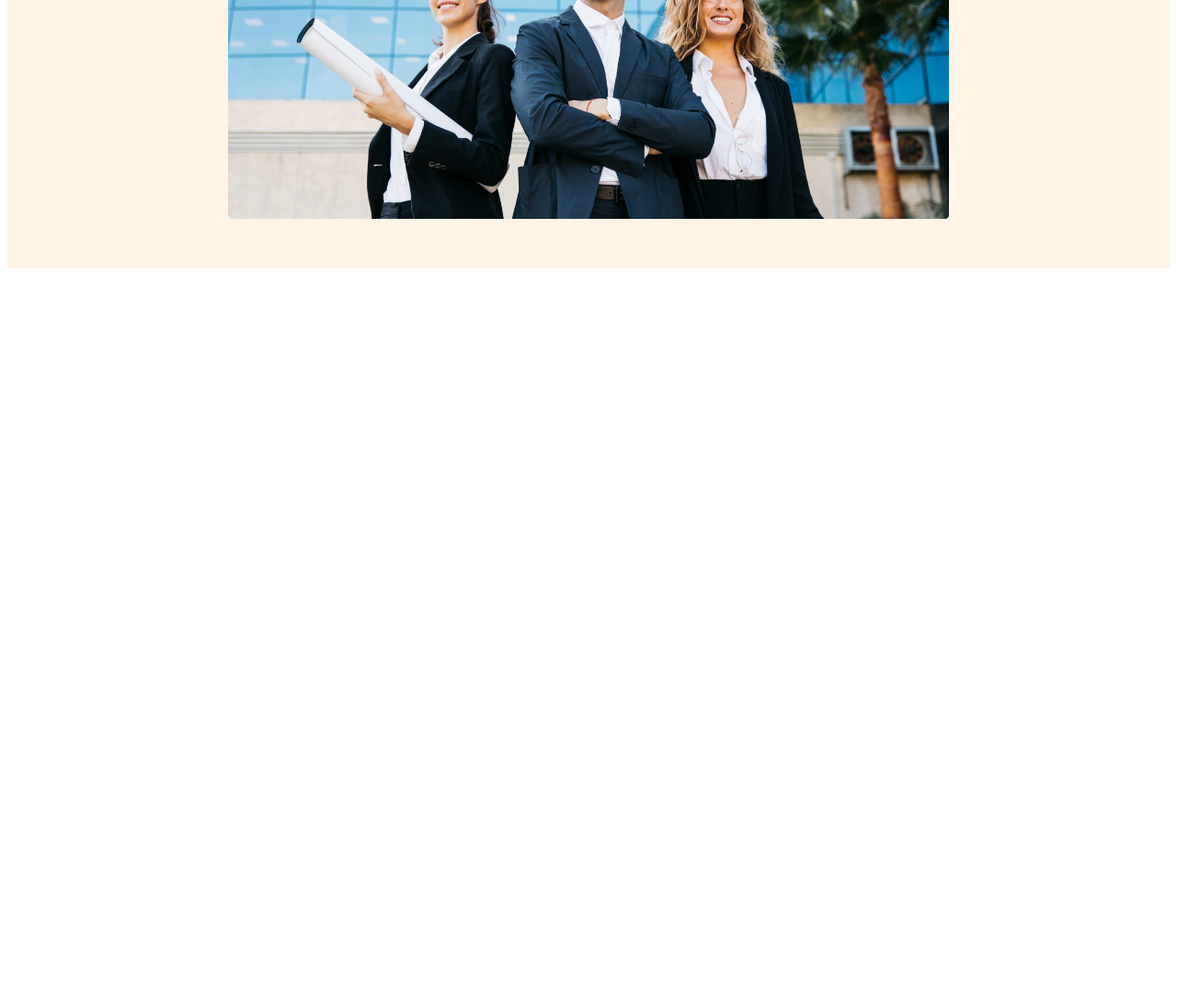
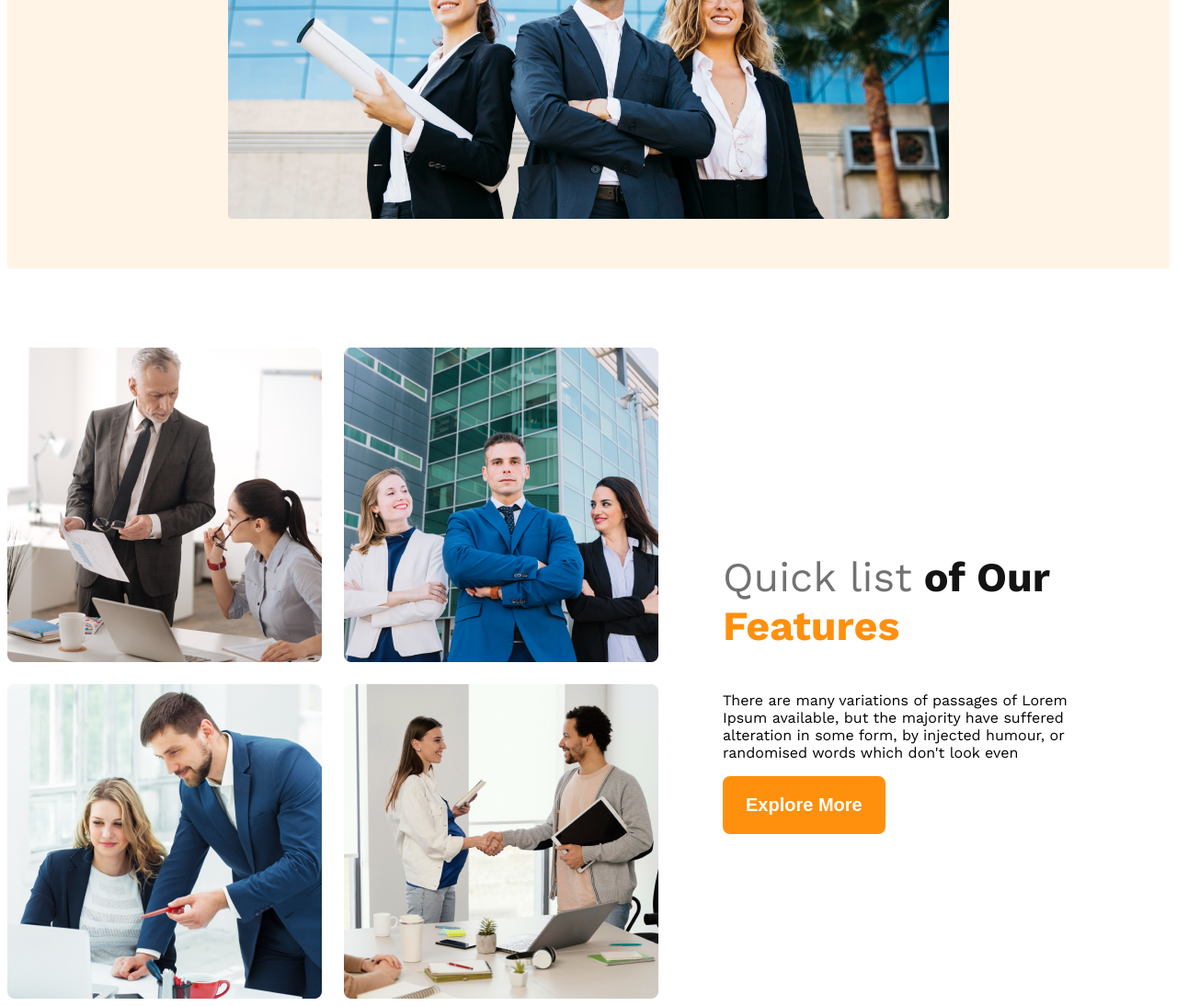
Before and after one commit to bisshawjitofficial/architects-website-main, a plain HTML site: page index.html in a window 1280 px wide. Shown: the part 718-1812 px from the top of the page at 92% size. Before the commit the page ends 1018 px from the top, so only its background shows below. Drawn offline with nearby package versions, Linux system fonts and the light colour scheme.

Commit message:
features contant added

```diff
--- a/index.html
+++ b/index.html
@@ -35,6 +35,24 @@
 
     </header>
     <main>
+        <!--  Teams section  -->
+        <Section class="teams-containar">
+            <div class="teams-img-containar">
+                <img src="./images/team1.png" alt="">
+                <img src="./images/team2.png" alt="">
+                <img src="./images/team3.png" alt="">
+                <img src="./images/team4.png" alt="">
+
+            </div>
+            <div  class="teams-contant">
+                <h3 class="teams-title"> <span class="quick-list">Quick list</span> <span class="Our">of Our </span><span class="features"> Features</span> </h3>
+                <p class="team-discription">
+                    There are many variations of passages of Lorem Ipsum available, but the majority have suffered alteration in some form, by injected humour, or randomised words which don't look even
+                </p>
+                <button class="btn-primery">Explore More</button>
+
+            </div>
+        </Section>
 
     </main>
     <footer>
--- a/style.css
+++ b/style.css
@@ -1,11 +1,13 @@
 body {
     font-family: 'Work Sans', sans-serif;
 }
-header{
+
+header {
     background: rgba(255, 144, 14, 0.10);
     padding: 50px 240px;
 }
-.btn-primery{
+
+.btn-primery {
     border-radius: 8px;
     color: #FFF;
     font-size: 1.25rem;
@@ -17,48 +19,104 @@ header{
 
 
 }
-nav{
+
+nav {
     display: flex;
     justify-content: space-between;
     align-items: center;
 }
 
-.nav-title{
+.nav-title {
     font-size: 2.8rem;
     color: #131313;
     font-weight: 700;
 }
-nav ul{
+
+nav ul {
     display: flex;
 }
-nav li{
+
+nav li {
     list-style: none;
     margin-right: 40px;
     font-weight: 500;
     font-size: 1rem;
 }
-nav li a{
+
+nav li a {
     text-decoration: none;
     color: #424242;
 }
-.bannar-content{
+
+.bannar-content {
     max-width: 800px;
     text-align: center;
-    margin: 0  auto;
+    margin: 0 auto;
 }
-.bannar-title{
+
+.bannar-title {
     font-size: 4rem;
     font-weight: 700;
     color: #131313;
 }
-.bannar-description{
+
+.bannar-description {
     color: #727272;
 }
 
-.bannar img{
+.bannar img {
     margin-top: 20px;
     width: 100%;
 }
+
+/* Main styles */
+main {
+    max-width: 1440px;
+    margin: 0 auto;
+}
+
+.teams-containar {
+    display: flex;
+    align-items: center;
+    margin-top: 5.32rem;
+
+}
+
+.teams-img-containar {
+    display: grid;
+    grid-template-columns: repeat(2, 1fr);
+    gap: 1.5rem;
+}
+
+.teams-contant {
+    padding-right: 70px;
+    padding-left: 70px;
+}
+
+.teams-title {
+    font-size: 2.8rem;
+}
+
+.teams-title .quick-list {
+    color: #727272;
+    font-size: 2.8rem;
+    font-weight: 500;
+
+}
+
+.teams-title .Our {
+    color: #131313;
+    font-size: 2.8rem;
+    font-weight: 700;
+
+}
+
+.teams-title .features {
+    color: #FF900E;
+    font-size: 2.8rem;
+    font-weight: 700;
+}
+
 
 
 /* responsive media queries */
@@ -66,10 +124,11 @@ nav li a{
 /* mobile devices */
 
 @media screen and (max-width:576px) {
-    header{
+    header {
         padding: 20px;
     }
-    nav{
+
+    nav {
         flex-direction: column;
     }
 }
@@ -77,10 +136,11 @@ nav li a{
 
 /* tablet or medium devices */
 @media screen and (min-width:576px) and (max-width:960px) {
-    header{
+    header {
         padding: 50px;
     }
-    nav{
+
+    nav {
         flex-direction: column;
     }
 }
```
